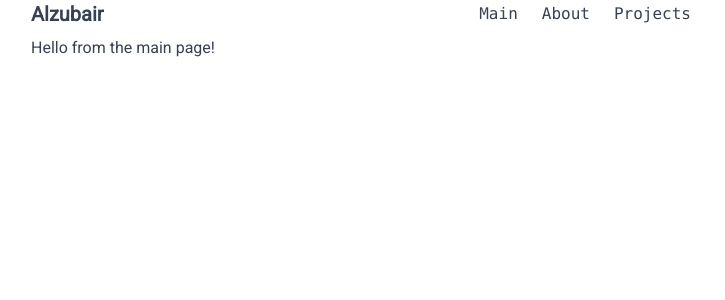
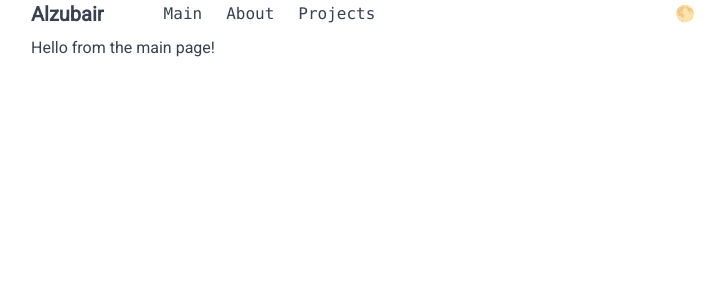
Before and after one commit to Alzubair98/portfolio, a Nuxt app: page / in a window 1280 px wide. Shown: the top 300 px of the page, without its empty margins (281-1006 px from the left). Built offline with nearby package versions, Linux system fonts and the light colour scheme.

Commit message:
add mode toogler button

```diff
--- /dev/null
+++ b/app/components/color-mode-selector.vue
@@ -0,0 +1,36 @@
+<template>
+  <div>
+    <button @click="toggleMode">{{ nextModeIcon }}</button>
+  </div>
+</template>
+
+<script setup>
+// variables (data)
+const colorMode = useColorMode();
+
+const modes = ["system", "light", "dark"];
+
+const nextModeIcons = {
+  system: "🌓",
+  light: "🌕",
+  dark: "🌑",
+};
+
+// functions
+const nextMode = computed(() => {
+  const currentModeIndex = modes.indexOf(colorMode.preference);
+  let nextModeIndex = null;
+
+  if (currentModeIndex + 1 === modes.length) {
+    nextModeIndex = 0;
+  } else {
+    nextModeIndex = currentModeIndex + 1;
+  }
+
+  return modes[nextModeIndex];
+});
+
+const nextModeIcon = computed(() => nextModeIcons[nextMode.value]);
+
+const toggleMode = () => (colorMode.preference = nextMode.value);
+</script>
--- a/app/layouts/default.vue
+++ b/app/layouts/default.vue
@@ -1,6 +1,7 @@
 <template>
   <div class="container mx-auto max-w-2xl">
     <header class="flex justify-between items-center">
+      <div class="flex items-center space-x-12">
         <div>
           <NuxtLink to="/" class="text-xl font-semibold p-2 hover:bg-gray-200"
             >Alzubair</NuxtLink
@@ -8,7 +9,10 @@
         </div>
 
         <Menu />
+      </div>
+      <color-mode-selector />
     </header>
+
     <main class="p-2">
       <slot />
     </main>
--- a/nuxt.config.ts
+++ b/nuxt.config.ts
@@ -6,4 +6,7 @@ export default defineNuxtConfig({
     compatibilityVersion: 4,
   },
   modules: ["@nuxtjs/tailwindcss", "@nuxtjs/color-mode"],
+  colorMode: {
+    classSuffix: "",
+  },
 });
--- /dev/null
+++ b/tailwind.config.js
@@ -0,0 +1,3 @@
+module.exports = {
+  darkMode: "class",
+};
```
Lines whose indentation alone changed are shown as unchanged.
